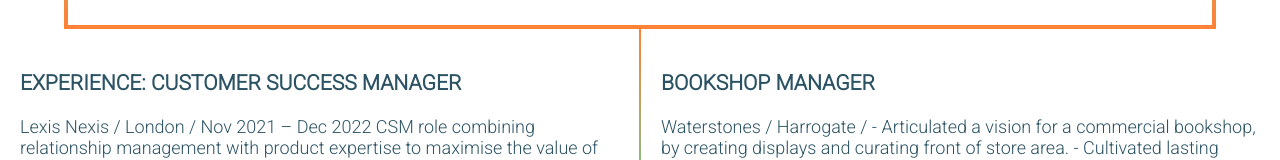
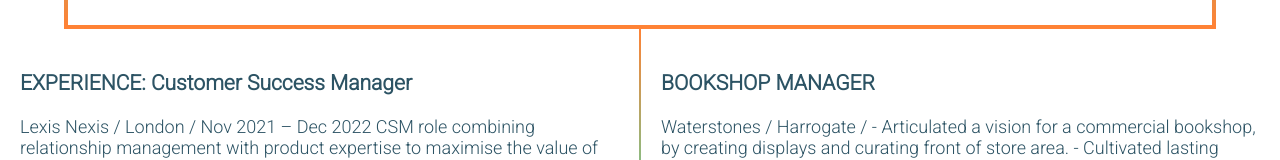
Before and after one commit to DariYoga/cv, a plain HTML site: page index.html in a window 1280 px wide. Shown: the part 799-959 px from the top of the page. Drawn offline with nearby package versions, Linux system fonts and the light colour scheme; a script that the page names is missing.

Commit message:
commit change name

```diff
--- a/index.html
+++ b/index.html
@@ -69,7 +69,7 @@
 
             <div class="leftcolumn">
                 <article>
-                    <h3>EXPERIENCE: CUSTOMER SUCCESS MANAGER</h3>
+                    <h3>EXPERIENCE: Customer Success Manager</h3>
                     <!--Content-->
                     <p>
                         Lexis Nexis / London / Nov 2021 – Dec 2022
```
